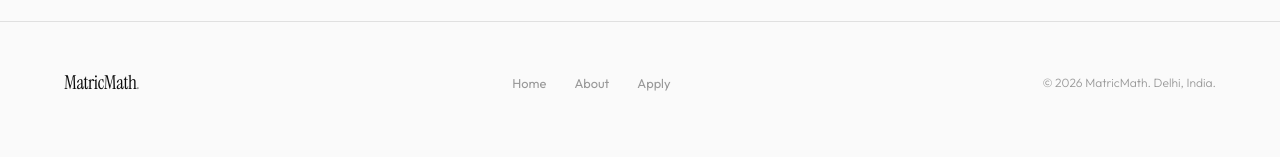
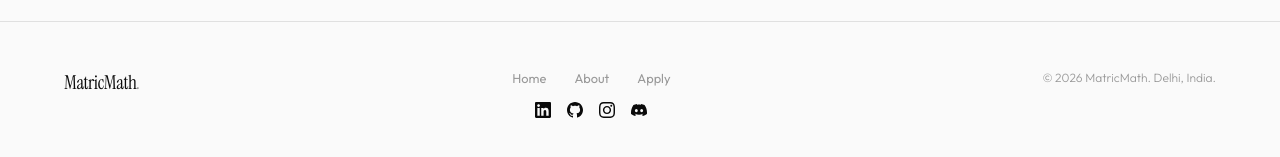
Before and after one commit to drifter089/TREXON-COMPANY, a Next.js app: page /apply in a window 1280 px wide. Shown: the part 2469-2626 px from the top of the page. Built offline with nearby package versions, Linux system fonts and the light colour scheme.

Commit message:
Add social links into footer sec

```diff
--- a/app/apply/page.tsx
+++ b/app/apply/page.tsx
@@ -95,7 +95,7 @@
         <section className={styles.header}>
           <div className={styles.headerInner}>
             <span className={styles.eyebrow}>Careers</span>
-            <h1 className={styles.title}>Join TREXON</h1>
+            <h1 className={styles.title}>Join THREXON</h1>
             <p className={styles.subtitle}>
               We're building our founding team in Delhi. Three roles. Massive impact.
             </p>
--- a/app/components/Footer.module.css
+++ b/app/components/Footer.module.css
@@ -8,9 +8,16 @@
   margin: 0 auto;
   display: flex;
   justify-content: space-between;
-  align-items: center;
+  align-items: flex-start;
   flex-wrap: wrap;
   gap: 20px;
+}
+
+.nav {
+  display: flex;
+  flex-direction: column;
+  align-items: center;
+  gap: 16px;
 }
 
 .logo {
@@ -43,6 +50,23 @@
   color: var(--black);
 }
 
+.social {
+  display: flex;
+  justify-content: center;
+  gap: 16px;
+}
+
+.social a {
+  color: var(--gray-300);
+  transition: color 0.2s;
+  display: flex;
+  align-items: center;
+}
+
+.social a:hover {
+  color: var(--gray-500);
+}
+
 .copy {
   font-family: var(--sans);
   font-size: 0.75rem;
--- a/app/components/Footer.tsx
+++ b/app/components/Footer.tsx
@@ -9,10 +9,34 @@
           MatricMath<span className={styles.dot}>.</span>
         </Link>
 
-        <div className={styles.links}>
-          <Link href="/">Home</Link>
-          <Link href="/about">About</Link>
-          <Link href="/apply">Apply</Link>
+        <div className={styles.nav}>
+          <div className={styles.links}>
+            <Link href="/">Home</Link>
+            <Link href="/about">About</Link>
+            <Link href="/apply">Apply</Link>
+          </div>
+          <div className={styles.social}>
+            <a href="https://linkedin.com/company/trexon" target="_blank" rel="noopener noreferrer" aria-label="LinkedIn">
+              <svg width="16" height="16" viewBox="0 0 24 24" fill="currentColor">
+                <path d="M20.447 20.452h-3.554v-5.569c0-1.328-.027-3.037-1.852-3.037-1.853 0-2.136 1.445-2.136 2.939v5.667H9.351V9h3.414v1.561h.046c.477-.9 1.637-1.85 3.37-1.85 3.601 0 4.267 2.37 4.267 5.455v6.286zM5.337 7.433c-1.144 0-2.063-.926-2.063-2.065 0-1.138.92-2.063 2.063-2.063 1.14 0 2.064.925 2.064 2.063 0 1.139-.925 2.065-2.064 2.065zm1.782 13.019H3.555V9h3.564v11.452zM22.225 0H1.771C.792 0 0 .774 0 1.729v20.542C0 23.227.792 24 1.771 24h20.451C23.2 24 24 23.227 24 22.271V1.729C24 .774 23.2 0 22.222 0h.003z"/>
+              </svg>
+            </a>
+            <a href="https://github.com/trexon" target="_blank" rel="noopener noreferrer" aria-label="GitHub">
+              <svg width="16" height="16" viewBox="0 0 24 24" fill="currentColor">
+                <path d="M12 0c-6.626 0-12 5.373-12 12 0 5.302 3.438 9.8 8.207 11.387.599.111.793-.261.793-.577v-2.234c-3.338.726-4.033-1.416-4.033-1.416-.546-1.387-1.333-1.756-1.333-1.756-1.089-.745.083-.729.083-.729 1.205.084 1.839 1.237 1.839 1.237 1.07 1.834 2.807 1.304 3.492.997.107-.775.418-1.305.762-1.604-2.665-.305-5.467-1.334-5.467-5.931 0-1.311.469-2.381 1.236-3.221-.124-.303-.535-1.524.117-3.176 0 0 1.008-.322 3.301 1.23.957-.266 1.983-.399 3.003-.404 1.02.005 2.047.138 3.006.404 2.291-1.552 3.297-1.23 3.297-1.23.653 1.653.242 2.874.118 3.176.77.84 1.235 1.911 1.235 3.221 0 4.609-2.807 5.624-5.479 5.921.43.372.823 1.102.823 2.222v3.293c0 .319.192.694.801.576 4.765-1.589 8.199-6.086 8.199-11.386 0-6.627-5.373-12-12-12z"/>
+              </svg>
+            </a>
+            <a href="https://instagram.com/trexon" target="_blank" rel="noopener noreferrer" aria-label="Instagram">
+              <svg width="16" height="16" viewBox="0 0 24 24" fill="currentColor">
+                <path d="M12 2.163c3.204 0 3.584.012 4.85.07 3.252.148 4.771 1.691 4.919 4.919.058 1.265.069 1.645.069 4.849 0 3.205-.012 3.584-.069 4.849-.149 3.225-1.664 4.771-4.919 4.919-1.266.058-1.644.07-4.85.07-3.204 0-3.584-.012-4.849-.07-3.26-.149-4.771-1.699-4.919-4.92-.058-1.265-.07-1.644-.07-4.849 0-3.204.013-3.583.07-4.849.149-3.227 1.664-4.771 4.919-4.919 1.266-.057 1.645-.069 4.849-.069zm0-2.163c-3.259 0-3.667.014-4.947.072-4.358.2-6.78 2.618-6.98 6.98-.059 1.281-.073 1.689-.073 4.948 0 3.259.014 3.668.072 4.948.2 4.358 2.618 6.78 6.98 6.98 1.281.058 1.689.072 4.948.072 3.259 0 3.668-.014 4.948-.072 4.354-.2 6.782-2.618 6.979-6.98.059-1.28.073-1.689.073-4.948 0-3.259-.014-3.667-.072-4.947-.196-4.354-2.617-6.78-6.979-6.98-1.281-.059-1.69-.073-4.949-.073zm0 5.838c-3.403 0-6.162 2.759-6.162 6.162s2.759 6.163 6.162 6.163 6.162-2.759 6.162-6.163c0-3.403-2.759-6.162-6.162-6.162zm0 10.162c-2.209 0-4-1.79-4-4 0-2.209 1.791-4 4-4s4 1.791 4 4c0 2.21-1.791 4-4 4zm6.406-11.845c-.796 0-1.441.645-1.441 1.44s.645 1.44 1.441 1.44c.795 0 1.439-.645 1.439-1.44s-.644-1.44-1.439-1.44z"/>
+              </svg>
+            </a>
+            <a href="https://discord.gg/trexon" target="_blank" rel="noopener noreferrer" aria-label="Discord">
+              <svg width="16" height="16" viewBox="0 0 24 24" fill="currentColor">
+                <path d="M20.317 4.3698a19.7913 19.7913 0 00-4.8851-1.5152.0741.0741 0 00-.0785.0371c-.211.3753-.4447.8648-.6083 1.2495-1.8447-.2762-3.68-.2762-5.4868 0-.1636-.3933-.4058-.8742-.6177-1.2495a.077.077 0 00-.0785-.037 19.7363 19.7363 0 00-4.8852 1.515.0699.0699 0 00-.0321.0277C.5334 9.0458-.319 13.5799.0992 18.0578a.0824.0824 0 00.0312.0561c2.0528 1.5076 4.0413 2.4228 5.9929 3.0294a.0777.0777 0 00.0842-.0276c.4616-.6304.8731-1.2952 1.226-1.9942a.076.076 0 00-.0416-.1057c-.6528-.2476-1.2743-.5495-1.8722-.8923a.077.077 0 01-.0076-.1277c.1258-.0943.2517-.1923.3718-.2914a.0743.0743 0 01.0776-.0105c3.9278 1.7933 8.18 1.7933 12.0614 0a.0739.0739 0 01.0785.0095c.1202.099.246.1981.3728.2924a.077.077 0 01-.0066.1276 12.2986 12.2986 0 01-1.873.8914.0766.0766 0 00-.0407.1067c.3604.698.7719 1.3628 1.225 1.9932a.076.076 0 00.0842.0286c1.961-.6067 3.9495-1.5219 6.0023-3.0294a.077.077 0 00.0313-.0552c.5004-5.177-.8382-9.6739-3.5485-13.6604a.061.061 0 00-.0312-.0286zM8.02 15.3312c-1.1825 0-2.1569-1.0857-2.1569-2.419 0-1.3332.9555-2.4189 2.157-2.4189 1.2108 0 2.1757 1.0952 2.1568 2.419 0 1.3332-.9555 2.4189-2.1569 2.4189zm7.9748 0c-1.1825 0-2.1569-1.0857-2.1569-2.419 0-1.3332.9554-2.4189 2.1569-2.4189 1.2108 0 2.1757 1.0952 2.1568 2.419 0 1.3332-.946 2.4189-2.1568 2.4189z"/>
+              </svg>
+            </a>
+          </div>
         </div>
 
         <span className={styles.copy}>
```
